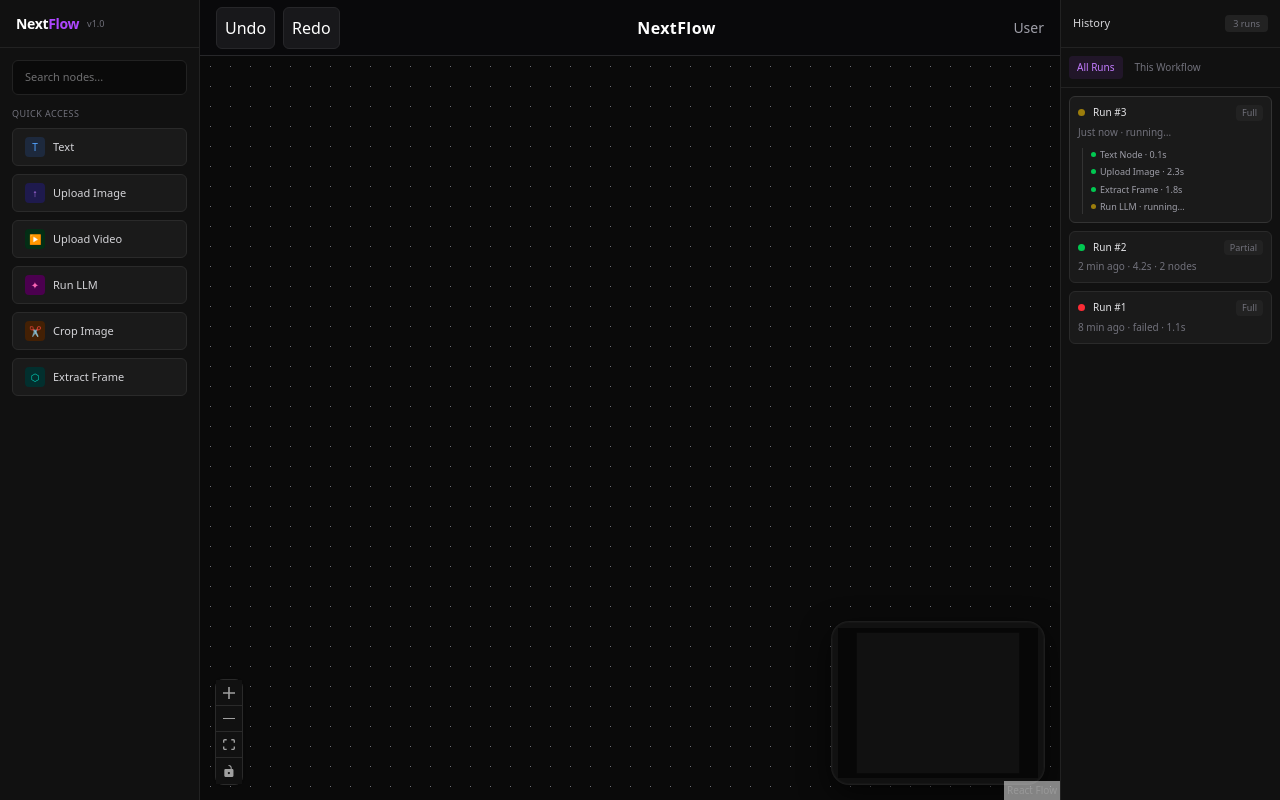
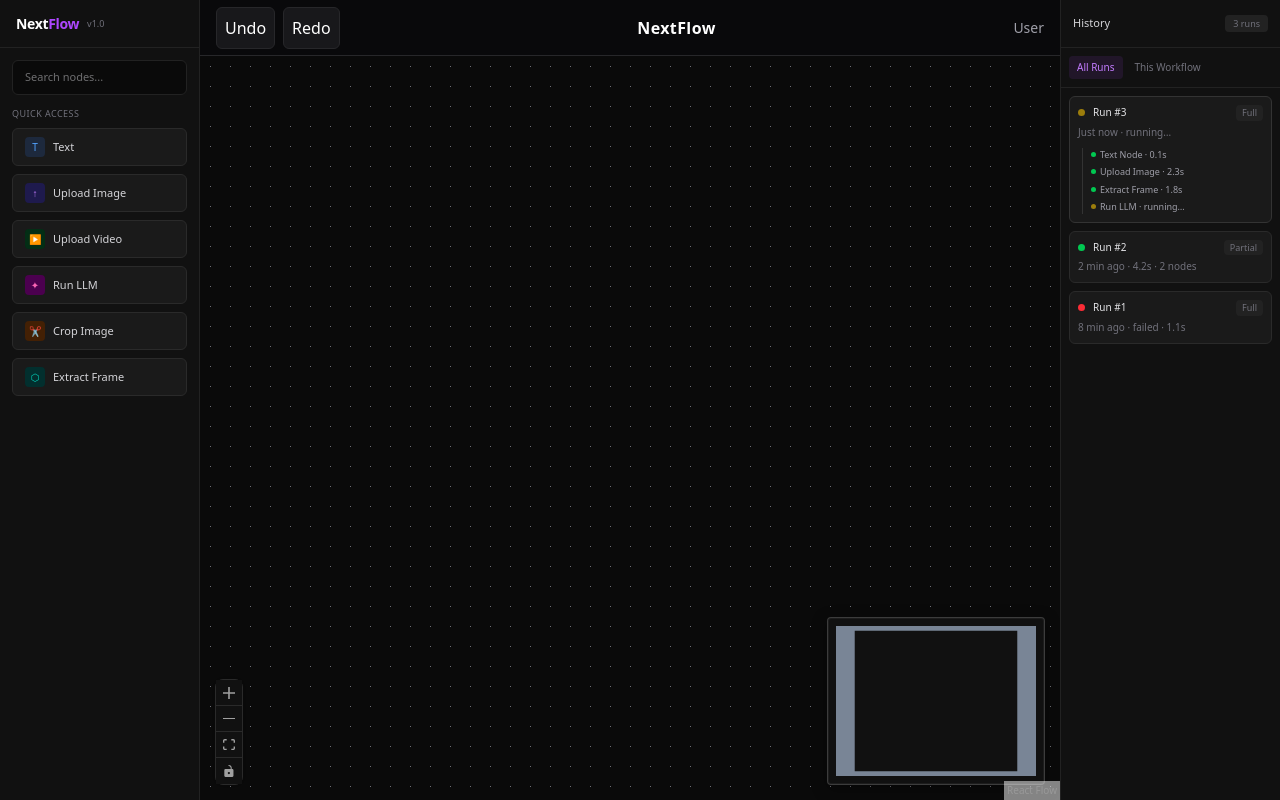
Before and after one commit to Sagarkumardas2002/Next-Flow-GalaxyAI, a Next.js app: page /dashboard in a window 1280 px wide. Built offline with nearby package versions, Linux system fonts and the light colour scheme; no server answers.

Commit message:
refactor: separated nodeTypes into individual node files and improved MiniMap brightness, visibility, and UI clarity

```diff
--- a/app/dashboard/components/canvas/FlowCanvas.tsx
+++ b/app/dashboard/components/canvas/FlowCanvas.tsx
@@ -141,38 +141,34 @@ export default function FlowCanvas() {
           pannable
           zoomable
           style={{
-            background: "rgba(15,15,15,0.85)",
+            background: "rgba(80,80,80,0.55)",
             backdropFilter: "blur(10px)",
-            border: "1px solid rgba(255,255,255,0.05)",
-            borderRadius: "18px",
-            padding: "6px",
+            border: "1px solid rgba(255,255,255,0.18)",
+            borderRadius: "4px",
+            padding: "8px",
+            overflow: "hidden", // 👈 this clips the inner SVG to the rounded corners
             boxShadow:
-              "0 10px 30px rgba(0,0,0,0.6), inset 0 0 0 1px rgba(255,255,255,0.02)",
+              "0 4px 15px rgba(0,0,0,0.35), inset 0 0 0 1px rgba(255,255,255,0.05)",
           }}
           nodeStrokeWidth={3}
           nodeColor={(n) => {
             switch (n.type) {
               case "videoNode":
-                return "#7FFFD4"; // 🌊 Aquamarine
-
+                return "#2dd4bf"; // bright teal
               case "imageNode":
-                return "#F5E6CA"; // 🍦 Light Vanilla
-
+                return "#f59e0b"; // bright amber
               case "extractNode":
-                return "#22c55e"; // ✅ Green
-
+                return "#22c55e"; // bright green
               case "cropNode":
-                return "#f87171"; // 🔴 Light Red
-
+                return "#f43f5e"; // bright rose
               case "llmNode":
-                return "#7c3aed"; // 🟣 Purple (same)
-
+                return "#a855f7"; // bright purple
               case "textNode":
               default:
-                return "#3f3f46"; // ⚫ Default gray
+                return "#94a3b8"; // slate
             }
           }}
-          maskColor="rgba(0,0,0,0.6)"
+          maskColor="rgba(148, 163, 184, 0.8)"
         />
       </ReactFlow>
     </div>
--- a/app/dashboard/components/canvas/nodes/CropNode.tsx
+++ b/app/dashboard/components/canvas/nodes/CropNode.tsx
@@ -0,0 +1,43 @@
+"use client";
+
+import BaseNode from "./BaseNode";
+
+export default function CropNode() {
+  return (
+    <BaseNode title="Crop Image" icon="✂" inputs={1} outputs={1}>
+      <div className="grid grid-cols-2 gap-2 text-[9px]">
+        <div>
+          <div className="text-zinc-500">X%</div>
+          <input
+            className="w-full bg-[#0f0f0f] border border-[#2a2a2a] rounded px-2 py-1"
+            defaultValue="10"
+          />
+        </div>
+
+        <div>
+          <div className="text-zinc-500">Y%</div>
+          <input
+            className="w-full bg-[#0f0f0f] border border-[#2a2a2a] rounded px-2 py-1"
+            defaultValue="10"
+          />
+        </div>
+
+        <div>
+          <div className="text-zinc-500">Width%</div>
+          <input
+            className="w-full bg-[#0f0f0f] border border-[#2a2a2a] rounded px-2 py-1"
+            defaultValue="80"
+          />
+        </div>
+
+        <div>
+          <div className="text-zinc-500">Height%</div>
+          <input
+            className="w-full bg-[#0f0f0f] border border-[#2a2a2a] rounded px-2 py-1"
+            defaultValue="80"
+          />
+        </div>
+      </div>
+    </BaseNode>
+  );
+}
--- a/app/dashboard/components/canvas/nodes/ExtractNode.tsx
+++ b/app/dashboard/components/canvas/nodes/ExtractNode.tsx
@@ -0,0 +1,26 @@
+"use client";
+
+import BaseNode from "./BaseNode";
+
+export default function ExtractNode() {
+  return (
+    <BaseNode
+      title="Extract Frame"
+      icon="⬡"
+      inputs={1}
+      outputs={1}
+      status="done"
+    >
+      <div className="text-[9px] text-zinc-500">Timestamp</div>
+
+      <input
+        className="w-full bg-[#0f0f0f] border border-[#2a2a2a] rounded px-2 py-1 text-[10px]"
+        defaultValue="50%"
+      />
+
+      <div className="text-green-400 text-[10px]">
+        ↳ frame_001.jpg extracted
+      </div>
+    </BaseNode>
+  );
+}
--- a/app/dashboard/components/canvas/nodes/ImageNode.tsx
+++ b/app/dashboard/components/canvas/nodes/ImageNode.tsx
@@ -0,0 +1,17 @@
+"use client";
+
+import BaseNode from "./BaseNode";
+
+export default function ImageNode() {
+  return (
+    <BaseNode title="Upload Image" icon="↑" outputs={1}>
+      <div className="border border-dashed border-[#2a2a2a] rounded-md p-4 text-center text-[10px] text-zinc-500">
+        product-photo.jpg ✓
+      </div>
+
+      <div className="border border-dashed border-[#2a2a2a] rounded-md p-2 mt-2 text-center text-[10px] text-zinc-500">
+        + Upload Image
+      </div>
+    </BaseNode>
+  );
+}
--- a/app/dashboard/components/canvas/nodes/LLMNode.tsx
+++ b/app/dashboard/components/canvas/nodes/LLMNode.tsx
@@ -0,0 +1,25 @@
+"use client";
+
+import BaseNode from "./BaseNode";
+
+export default function LLMNode() {
+  return (
+    <BaseNode title="Run LLM" icon="✦" inputs={3} outputs={1} status="running">
+      <select className="w-full bg-[#0f0f0f] border border-[#2a2a2a] rounded px-2 py-1 text-[10px]">
+        <option>gemini-1.5-flash</option>
+      </select>
+
+      <div className="text-[9px] text-zinc-500">
+        system_prompt · user_message · images
+      </div>
+
+      <div className="bg-[#0f0f0f] border border-[#2a2a2a] rounded mb-2 mt-2 p-2 text-[10px] text-purple-300">
+        `Introducing our premium Wireless Bluetooth Headphones...`
+      </div>
+
+      <div className="border border-purple-500/30 bg-purple-500/10 text-purple-400 text-center py-1 rounded text-[10px]">
+        ✓ Done
+      </div>
+    </BaseNode>
+  );
+}
--- a/app/dashboard/components/canvas/nodes/TextNode.tsx
+++ b/app/dashboard/components/canvas/nodes/TextNode.tsx
@@ -0,0 +1,14 @@
+"use client";
+
+import BaseNode from "./BaseNode";
+
+export default function TextNode() {
+  return (
+    <BaseNode title="Text Node" icon="T" outputs={1}>
+      <textarea
+        className="w-full bg-[#0f0f0f] border border-[#2a2a2a] rounded-md px-2 py-2 text-[10px] outline-none focus:border-purple-500/40"
+        defaultValue="I want to start a new businesss dont know what"
+      />
+    </BaseNode>
+  );
+}
--- a/app/dashboard/components/canvas/nodes/VideoNode.tsx
+++ b/app/dashboard/components/canvas/nodes/VideoNode.tsx
@@ -0,0 +1,17 @@
+"use client";
+
+import BaseNode from "./BaseNode";
+
+export default function VideoNode() {
+  return (
+    <BaseNode title="Upload Video" icon="▶" outputs={1}>
+      <div className="border border-dashed border-[#2a2a2a] rounded-md p-4 text-center text-[10px] text-zinc-500">
+        demo-video.mp4 ✓
+      </div>
+
+      <div className="border border-dashed border-[#2a2a2a] rounded-md p-2 mt-2 text-center text-[10px] text-zinc-500">
+        + Upload Video
+      </div>
+    </BaseNode>
+  );
+}
--- a/app/dashboard/components/canvas/nodes/nodeTypes.tsx
+++ b/app/dashboard/components/canvas/nodes/nodeTypes.tsx
@@ -1,117 +1,17 @@
 "use client";
 
-import BaseNode from "./BaseNode";
+import TextNode from "./TextNode";
+import ImageNode from "./ImageNode";
+import VideoNode from "./VideoNode";
+import CropNode from "./CropNode";
+import ExtractNode from "./ExtractNode";
+import LLMNode from "./LLMNode";
 
 export const nodeTypes = {
-  textNode: () => (
-    <BaseNode title="Text Node" icon="T" outputs={1}>
-      <textarea
-        className="w-full bg-[#0f0f0f] border border-[#2a2a2a] rounded-md px-2 py-2 text-[10px] outline-none focus:border-purple-500/40"
-        defaultValue="I want to start a new businesss dont know what"
-      />
-    </BaseNode>
-  ),
-
-  imageNode: () => (
-    <BaseNode title="Upload Image" icon="T" outputs={1}>
-      <div className="border border-dashed border-[#2a2a2a] rounded-md p-4 text-center text-[10px] text-zinc-500">
-        product-photo.jpg ✓
-      </div>
-
-      <div className="border border-dashed border-[#2a2a2a] rounded-md p-2 text-center text-[10px] text-zinc-500">
-        + Upload Image
-      </div>
-    </BaseNode>
-  ),
-
-  videoNode: () => (
-    <BaseNode title="Upload Video" icon="▶" outputs={1}>
-      <div className="border border-dashed border-[#2a2a2a] rounded-md p-4 text-center text-[10px] text-zinc-500">
-        demo-video.mp4 ✓
-      </div>
-
-      <div className="border border-dashed border-[#2a2a2a] rounded-md p-2 text-center text-[10px] text-zinc-500">
-        + Upload Video
-      </div>
-    </BaseNode>
-  ),
-
-  cropNode: () => (
-    <BaseNode title="Crop Image" icon="✂" inputs={1} outputs={1}>
-      <div className="grid grid-cols-2 gap-2 text-[9px]">
-        <div>
-          <div className="text-zinc-500">X%</div>
-          <input
-            className="w-full bg-[#0f0f0f] border border-[#2a2a2a] rounded px-2 py-1"
-            defaultValue="10"
-          />
-        </div>
-
-        <div>
-          <div className="text-zinc-500">Y%</div>
-          <input
-            className="w-full bg-[#0f0f0f] border border-[#2a2a2a] rounded px-2 py-1"
-            defaultValue="10"
-          />
-        </div>
-
-        <div>
-          <div className="text-zinc-500">Width%</div>
-          <input
-            className="w-full bg-[#0f0f0f] border border-[#2a2a2a] rounded px-2 py-1"
-            defaultValue="80"
-          />
-        </div>
-
-        <div>
-          <div className="text-zinc-500">Height%</div>
-          <input
-            className="w-full bg-[#0f0f0f] border border-[#2a2a2a] rounded px-2 py-1"
-            defaultValue="80"
-          />
-        </div>
-      </div>
-    </BaseNode>
-  ),
-
-  extractNode: () => (
-    <BaseNode
-      title="Extract Frame"
-      icon="⬡"
-      inputs={1}
-      outputs={1}
-      status="done"
-    >
-      <div className="text-[9px] text-zinc-500">Timestamp</div>
-
-      <input
-        className="w-full bg-[#0f0f0f] border border-[#2a2a2a] rounded px-2 py-1 text-[10px]"
-        defaultValue="50%"
-      />
-
-      <div className="text-green-400 text-[10px]">
-        ↳ frame_001.jpg extracted
-      </div>
-    </BaseNode>
-  ),
-
-  llmNode: () => (
-    <BaseNode title="Run LLM" icon="✦" inputs={3} outputs={1} status="running">
-      <select className="w-full bg-[#0f0f0f] border border-[#2a2a2a] rounded px-2 py-1 text-[10px]">
-        <option>gemini-1.5-flash</option>
-      </select>
-
-      <div className="text-[9px] text-zinc-500">
-        system_prompt · user_message · images
-      </div>
-
-      <div className="bg-[#0f0f0f] border border-[#2a2a2a] rounded p-2 text-[10px] text-purple-300">
-        `Introducing our premium Wireless Bluetooth Headphones...`
-      </div>
-
-      <div className="border border-purple-500/30 bg-purple-500/10 text-purple-400 text-center py-1 rounded text-[10px]">
-        ✓ Done
-      </div>
-    </BaseNode>
-  ),
+  textNode: TextNode,
+  imageNode: ImageNode,
+  videoNode: VideoNode,
+  cropNode: CropNode,
+  extractNode: ExtractNode,
+  llmNode: LLMNode,
 };
```
